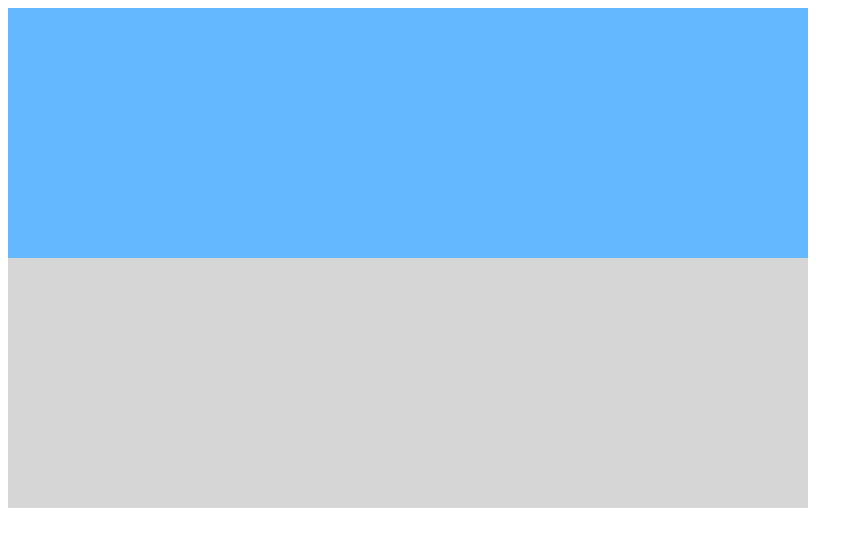
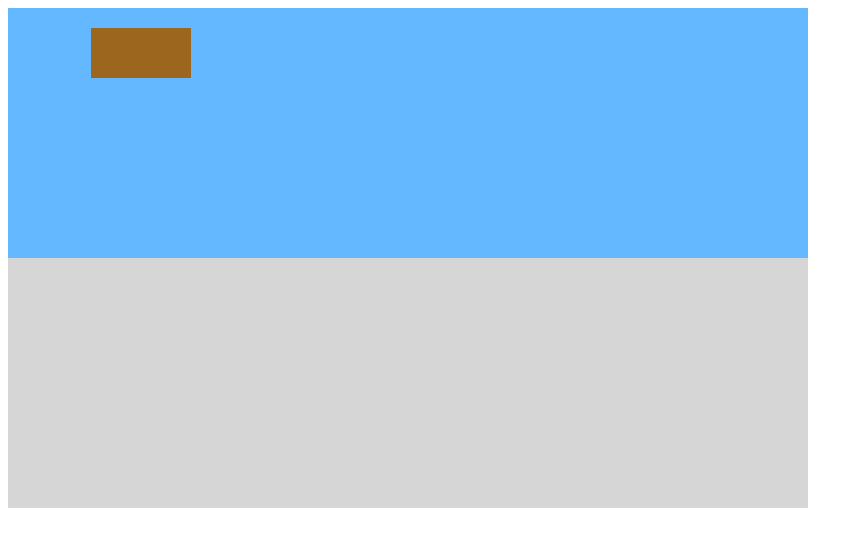
Before and after one commit to FayeKeegan/frogger, a plain HTML site: page index.html in a window 1280 px wide. Shown: the whole page, without its empty margins (0-863 px from the left). Drawn offline with Linux system fonts and the light colour scheme.

Commit message:
add log moves across the water

```diff
--- a/index.html
+++ b/index.html
@@ -11,6 +11,7 @@
     <script src="js/game.js"></script>
     <script src="js/view.js"></script>
     <script src="js/floating_object.js"></script>
+    <script src="js/log.js"></script>
     <script>
       var canvasEl = document.getElementById("game-canvas");
       var dim_y = 500
--- a/js/floating_object.js
+++ b/js/floating_object.js
@@ -3,7 +3,7 @@
 var Frogger = window.Frogger = window.Frogger || {};
 
 var FloatingObject = Frogger.FloatingObject = function(options){
-  this.y_pos = options.pos;
+  this.pos = options.pos;
   this.vel = options.vel;
   this.dim_x = options.dim_x;
   this.dim_y = 50;
@@ -15,8 +15,9 @@ FloatingObject.prototype.draw = function(ctx){
   ctx.fillRect (0, 0, this.dim_x, this.dim_y);
 };
 
-FloatingObject.prototype.move = function() {
-  this.y_pos += 1;
+FloatingObject.prototype.move = function(){
+  this.pos[0] += this.vel[0];
+  this.pos[1] += this.vel[1];
 };
 
 
--- a/js/game.js
+++ b/js/game.js
@@ -5,24 +5,31 @@
     this.dim_y = dim_y;
     this.dim_x = dim_x;
     this.floatingObjects = [];
-    this.addFloatingObjects()
+    this.addFloatingObjects();
   };
 
-
   Game.prototype.draw = function (ctx) {
-    var that = this;
     ctx.fillStyle = "#63B8FF";
     ctx.fillRect (0, 0, this.dim_x, this.dim_y / 2);
     ctx.fillStyle = "#D6D6D6";
     ctx.fillRect (0, this.dim_y / 2, this.dim_x, this.dim_y / 2);
+    this.floatingObjects.forEach( function(floatingObject){
+      floatingObject.draw(ctx);
+    });
   };
 
   Game.prototype.step = function(){
-
+    this.floatingObjects.forEach(function(floatingObject){
+      floatingObject.move();
+    }.bind(this))
   };
 
   Game.prototype.addFloatingObjects = function(){
-
+    var log = new Frogger.Log({
+      pos: [0,20],
+      game: this
+    })
+    this.floatingObjects.push(log);
   };
 
 
--- /dev/null
+++ b/js/log.js
@@ -0,0 +1,27 @@
+(function (){
+
+
+var Frogger = window.Frogger = window.Frogger || {};
+
+var Log = Frogger.Log = function(options){
+  Frogger.FloatingObject.call(this, options);
+	this.color = Log.COLOR;
+	this.dim_x = Log.DIM_X;
+  this.vel = Log.VEL;
+};
+
+Frogger.Util.inherits(Frogger.Log, Frogger.FloatingObject);
+
+Log.COLOR = "#9C661F";
+Log.DIM_X = 100;
+Log.VEL = [1,0]
+
+
+Log.prototype.draw = function(ctx){
+	ctx.clearRect(this.pos[0], this.pos[1], this.dim_x, this.dim_y);
+  ctx.fillStyle = this.color;
+  ctx.fillRect(this.pos[0], this.pos[1], this.dim_x, this.dim_y);
+};
+
+
+})();
--- a/js/util.js
+++ b/js/util.js
@@ -9,20 +9,4 @@
     ChildClass.prototype = new Surrogate();
   };
 
-  Util.randomVec = function(length){
-    var xNeg = 0;
-    if (Math.round(Math.random()*2) === 0){
-      xNeg = -1;
-    } else { xNeg = 1; }
-    var yNeg = 0;
-    if (Math.round(Math.random()*2) === 0){
-      yNeg = -1;
-    } else { yNeg = 1; }
-
-    var x = Math.floor(Math.random() * length) * xNeg;
-    var y = Math.sqrt(Math.pow(length, 2)+ Math.pow(x, 2))* yNeg;
-
-    return [x, y];
-  };
-
 })();
```
